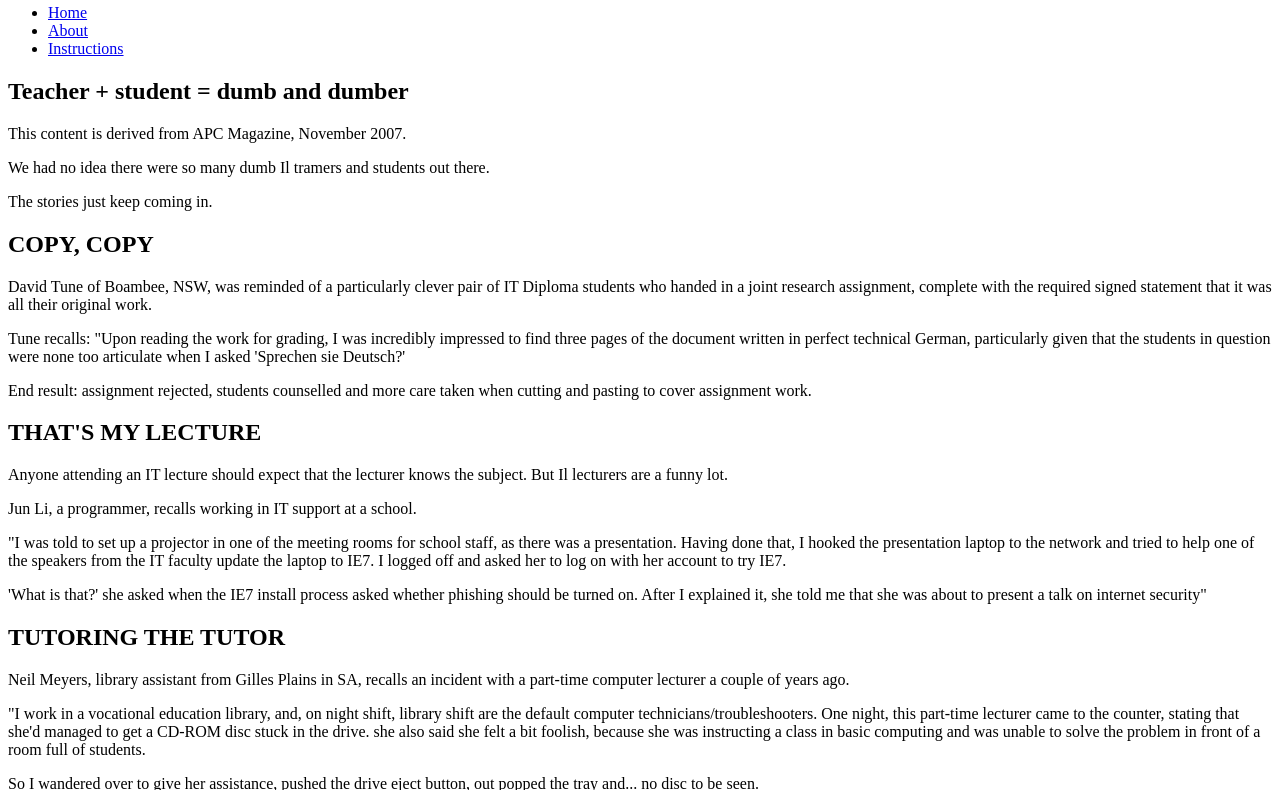
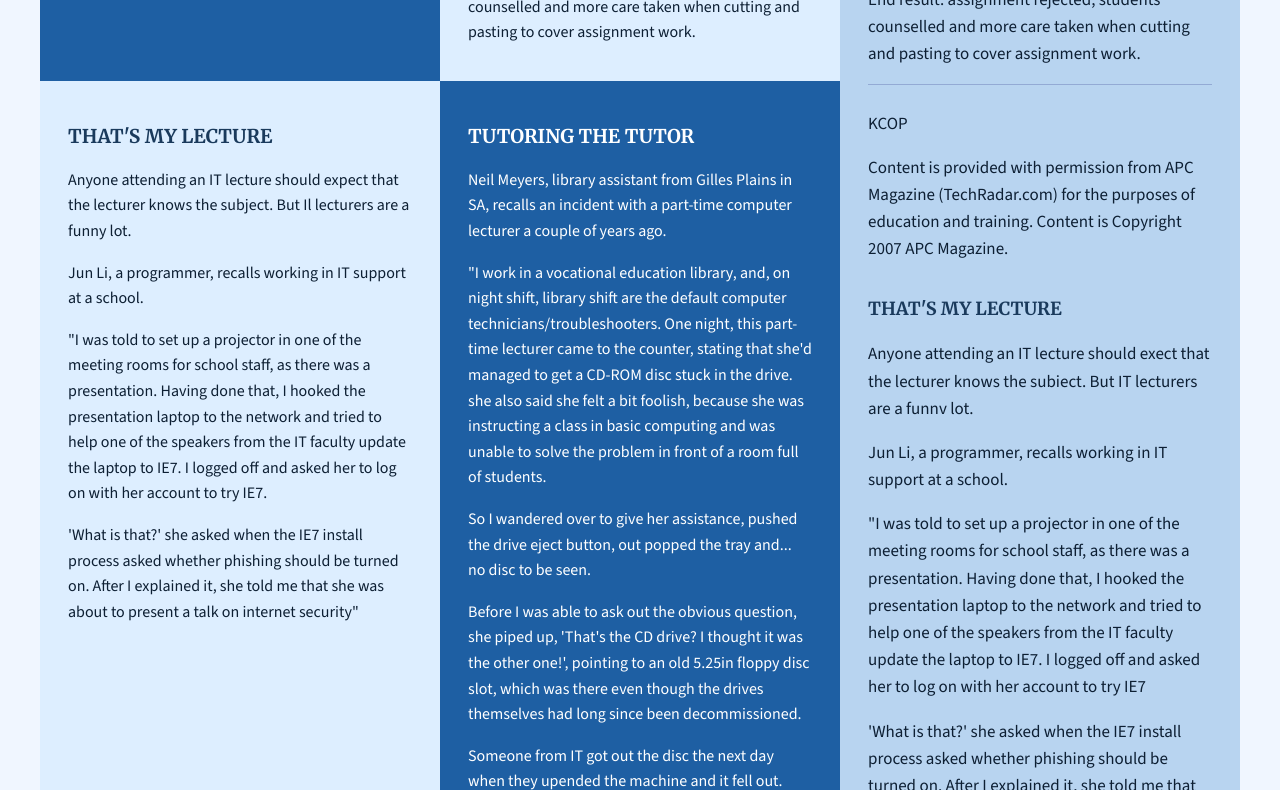
Before and after one commit to Kaushik-Cop/C4prog-WT-26S1-Portfolio--Kaushik-City-Of-Palaces-, a plain HTML site: page WebTech-Portfolio/index.html in a window 1280 px wide. Shown: the part 653-1443 px from the top of the page. Drawn offline with nearby package versions, Linux system fonts and the light colour scheme; files whose address does not match are found by name.

Commit message:
feat: add CSS to assets/css

```diff
--- /dev/null
+++ b/WebTech-Portfolio/assets/css/style.css
@@ -0,0 +1,373 @@
+@import url('https://fonts.googleapis.com/css2?family=Merriweather:wght@400;700&family=Source+Sans+3:wght@400;600&display=swap');
+
+body {
+  font-family: 'Source Sans 3', Helvetica, sans-serif;
+  font-size: 1.1rem;
+  background-color: #f0f6ff;
+  color: #0d1f33;
+  line-height: 1.6;
+}
+
+
+body > header {
+  background-color: #1a3a5c;
+  display: flex;
+  align-items: center;
+  flex-wrap: wrap;
+  gap: 1.5rem;
+  padding: 0.6rem 1.5rem;
+  min-height: 70px;
+}
+
+body > header h1 {
+  font-family: 'Merriweather', Georgia, serif;
+  font-size: 2;
+  font-weight: 700;
+  color: #ffffff;
+}
+
+body > header img {
+  width: 60px;
+  height: 60px;
+  object-fit: contain;
+  flex-shrink: 0;
+}
+
+
+body > header nav {
+  width: 100%;
+  background-color: #2e6da4;
+  margin: 0 -1.5rem;
+  padding: 0 1.5rem;
+}
+
+body > header nav ul {
+  list-style: none;
+  display: flex;
+  padding: 0;
+  margin: 0;
+}
+
+body > header nav ul li a {
+  display: block;
+  padding: 0.65rem 1.8rem;
+  font-size: 1.2rem;
+  color: #ffffff;
+  text-decoration: none;
+  font-weight: 600;
+  transition: background 0.2s;
+}
+
+body > header nav ul li a:hover {
+  background-color: rgba(255, 255, 255, 0.2);
+  text-decoration: underline;
+}
+
+
+main {
+  display: grid;
+  grid-template-columns: 1fr 1fr 1fr;
+  margin: 1rem 2rem;
+}
+
+
+main > article {
+  padding: 1.5rem 1.8rem;
+  min-height: 320px;
+}
+
+main > article:nth-child(1) {
+  background-color: #1e5fa3;
+  color: #ffffff;
+}
+
+main > article:nth-child(2) {
+  background-color: #ddeeff;
+  color: #0d1f33;
+}
+
+main > article:nth-child(3) {
+  background-color: #ddeeff;
+  color: #0d1f33;
+}
+
+main > article:nth-child(4) {
+  background-color: #1e5fa3;
+  color: #ffffff;
+}
+
+main > article header h2 {
+  font-family: 'Merriweather', Georgia, serif;
+  font-size: 1.2rem;
+  font-weight: 700;
+  margin-bottom: 1rem;
+}
+
+main > article:nth-child(1) header h2,
+main > article:nth-child(4) header h2 {
+  color: #ffffff;
+}
+
+main > article:nth-child(2) header h2,
+main > article:nth-child(3) header h2 {
+  color: #1a3a5c;
+}
+
+main > article p {
+  font-size: 1rem;
+  margin-bottom: 0.75rem;
+}
+
+
+main > aside {
+  grid-column: 3;
+  grid-row: 1 / span 4;
+  background-color: #b8d4f0;
+  padding: 1.5rem 1.8rem;
+}
+
+main > aside section {
+  margin-bottom: 2rem;
+}
+
+main > aside section h2 {
+  font-family: 'Merriweather', Georgia, serif;
+  font-size: 1.1rem;
+  font-weight: 700;
+  margin-bottom: 0.75rem;
+  color: #1a3a5c;
+}
+
+main > aside section p {
+  font-size: 1.05rem;
+  margin-bottom: 0.75rem;
+  color: #0d1f33;
+}
+
+main > aside section footer {
+  margin-top: 1rem;
+  font-size: 0.8rem;
+  color: #2a4a6a;
+  border-top: 1px solid rgba(0, 0, 100, 0.2);
+  padding-top: 0.5rem;
+}
+
+
+body > footer {
+  background-color: #0f2540;
+  color: #e8f0f8;
+  padding: 1rem 2rem;
+  display: flex;
+  flex-wrap: wrap;
+  align-items: center;
+  justify-content: space-between;
+  gap: 0.75rem;
+  font-size: 0.9rem;
+}
+
+body > footer ul {
+  list-style: none;
+  display: flex;
+  flex-wrap: wrap;
+  gap: 0.5rem 1.5rem;
+  padding: 0;
+  margin: 0;
+}
+
+body > footer ul li a {
+  color: #a8ccee;
+  text-decoration: none;
+  transition: color 0.2s;
+}
+
+body > footer ul li a:hover {
+  color: #ffffff;
+  text-decoration: underline;
+}
+
+@import url('https://fonts.googleapis.com/css2?family=Merriweather:wght@400;700&family=Source+Sans+3:wght@400;600&display=swap');
+
+body {
+  font-family: 'Source Sans 3', Helvetica, sans-serif;
+  font-size: 18px;
+  background-color: #f0f6ff;
+  color: #0d1f33;
+  line-height: 1.6;
+}
+
+
+body > header {
+  background-color: #1a3a5c;
+  display: flex;
+  align-items: center;
+  flex-wrap: wrap;
+  gap: 24px;
+  padding: 10px 24px;
+  min-height: 70px;
+}
+
+body > header h1 {
+  font-family: 'Merriweather', Georgia, serif;
+  font-size: 35px;
+  font-weight: 700;
+  color: #ffffff;
+}
+
+body > header img {
+  width: 60px;
+  height: 60px;
+  object-fit: contain;
+  flex-shrink: 0;
+}
+
+
+body > header nav {
+  width: 100%;
+  background-color: #2e6da4;
+  margin: 0 -24px;
+  padding: 0 24px;
+}
+
+body > header nav ul {
+  list-style: none;
+  display: flex;
+  padding: 0;
+  margin: 0;
+}
+
+body > header nav ul li a {
+  display: block;
+  padding: 10px 28px;
+  font-size: 19px;
+  color: #ffffff;
+  text-decoration: none;
+  font-weight: 600;
+  transition: background 0.2s;
+}
+
+body > header nav ul li a:hover {
+  background-color: rgba(255, 255, 255, 0.2);
+  text-decoration: underline;
+}
+
+
+main {
+  display: grid;
+  grid-template-columns: 1fr 1fr 1fr;
+  margin: 16px 32px;
+}
+
+
+main > article {
+  padding: 24px 28px;
+  min-height: 320px;
+}
+
+main > article:nth-child(1) {
+  background-color: #1e5fa3;
+  color: #ffffff;
+}
+
+main > article:nth-child(2) {
+  background-color: #ddeeff;
+  color: #0d1f33;
+}
+
+main > article:nth-child(3) {
+  background-color: #ddeeff;
+  color: #0d1f33;
+}
+
+main > article:nth-child(4) {
+  background-color: #1e5fa3;
+  color: #ffffff;
+}
+
+main > article header h2 {
+  font-family: 'Merriweather', Georgia, serif;
+  font-size: 19px;
+  font-weight: 700;
+  margin-bottom: 16px;
+}
+
+main > article:nth-child(1) header h2,
+main > article:nth-child(4) header h2 {
+  color: #ffffff;
+}
+
+main > article:nth-child(2) header h2,
+main > article:nth-child(3) header h2 {
+  color: #1a3a5c;
+}
+
+main > article p {
+  font-size: 16px;
+  margin-bottom: 12px;
+}
+
+
+main > aside {
+  grid-column: 3;
+  grid-row: 1 / span 4;
+  background-color: #b8d4f0;
+  padding: 24px 28px;
+}
+
+main > aside section {
+  margin-bottom: 32px;
+}
+
+main > aside section h2 {
+  font-family: 'Merriweather', Georgia, serif;
+  font-size: 18px;
+  font-weight: 700;
+  margin-bottom: 12px;
+  color: #1a3a5c;
+}
+
+main > aside section p {
+  font-size: 17px;
+  margin-bottom: 12px;
+  color: #0d1f33;
+}
+
+main > aside section footer {
+  margin-top: 16px;
+  font-size: 13px;
+  color: #2a4a6a;
+  border-top: 1px solid rgba(0, 0, 100, 0.2);
+  padding-top: 8px;
+}
+
+
+body > footer {
+  background-color: #0f2540;
+  color: #e8f0f8;
+  padding: 16px 32px;
+  display: flex;
+  flex-wrap: wrap;
+  align-items: center;
+  justify-content: space-between;
+  gap: 12px;
+  font-size: 14px;
+}
+
+body > footer ul {
+  list-style: none;
+  display: flex;
+  flex-wrap: wrap;
+  gap: 8px 24px;
+  padding: 0;
+  margin: 0;
+}
+
+body > footer ul li a {
+  color: #a8ccee;
+  text-decoration: none;
+  transition: color 0.2s;
+}
+
+body > footer ul li a:hover {
+  color: #ffffff;
+  text-decoration: underline;
+}
--- a/WebTech-Portfolio/index.html
+++ b/WebTech-Portfolio/index.html
@@ -1,11 +1,12 @@
 <!doctype html>
 <html lang="en">
 <head>
+    <link rel="stylesheet" href="assets/css/modern-normalise.css">
     <meta charset="UTF-8">
     <meta name="viewport"
           content="width=device-width, initial-scale=1.0">
     <meta http-equiv="X-UA-Compatible" content="ie=edge">
-    <link rel="stylesheet" href="style.css">
+    <link rel="stylesheet" href="assets/css/style.css">
     <title>Portfolio</title>
 
 </head>
```
